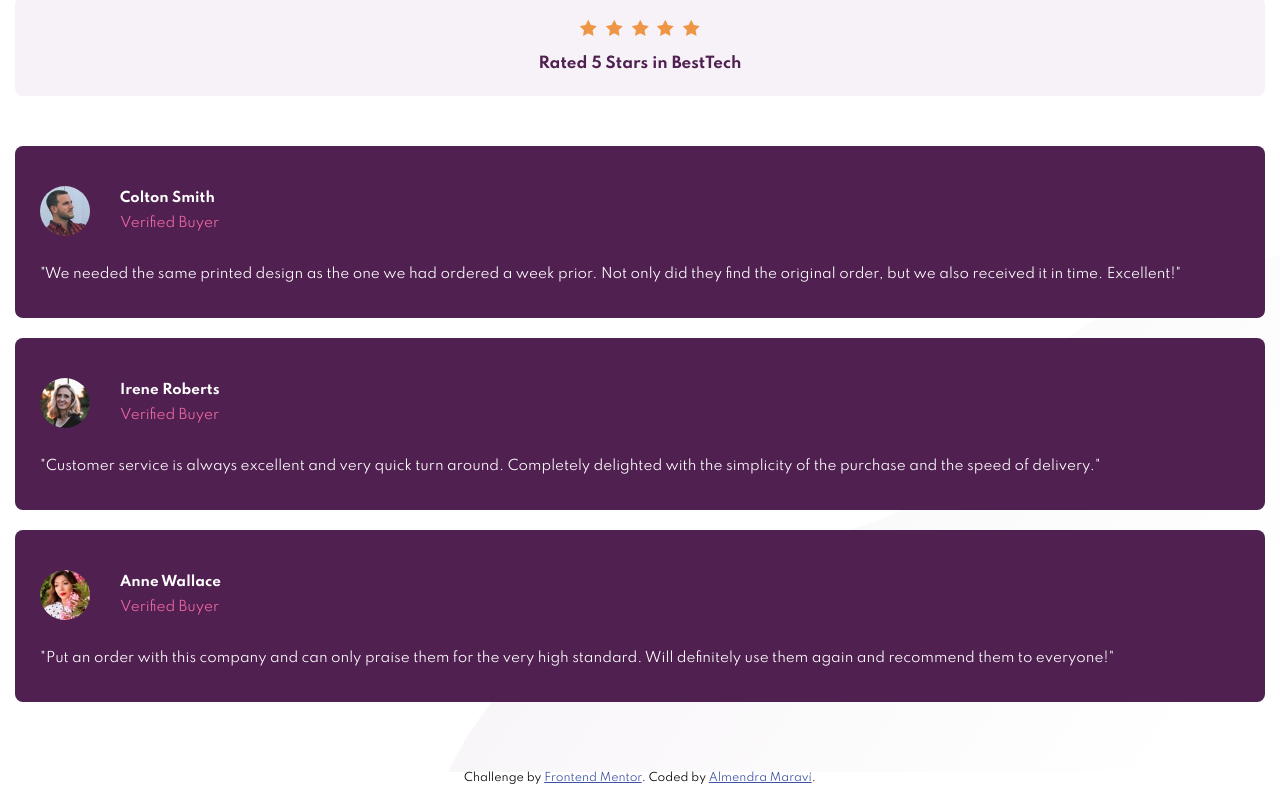
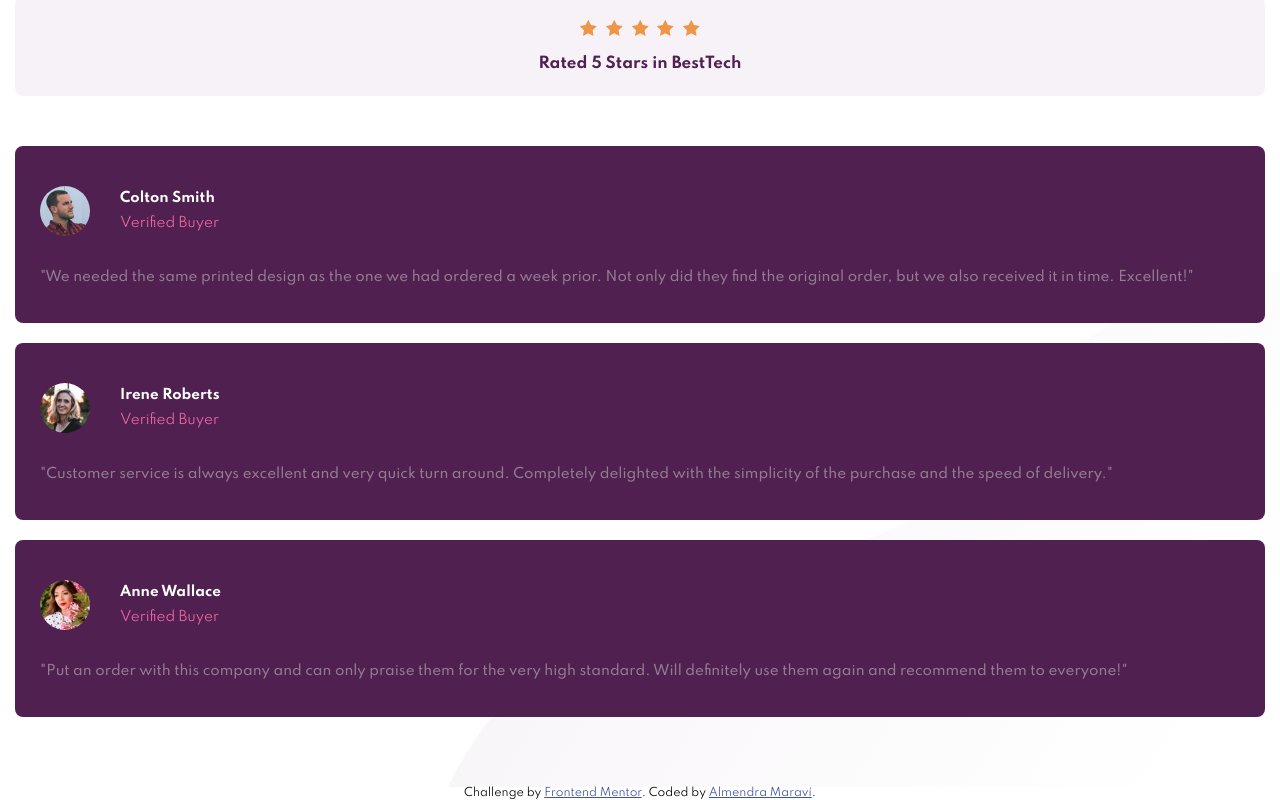
Before and after one commit to AlmeAld/social-proof-section-master, a plain HTML site: page index.html in a window 1280 px wide. Shown: the part 449-1249 px from the top of the page. Drawn offline with Linux system fonts and the light colour scheme.

Commit message:
añadiendo color y espacio a los card--testimonials

```diff
--- a/index.html
+++ b/index.html
@@ -71,7 +71,7 @@
                   <p class="coments--header-verified">Verified Buyer</p>
                 </div>
               </div>
-              <p>
+              <p class="cards-coment-text">
                 "We needed the same printed design as the one we had ordered a
                 week prior. Not only did they find the original order, but we
                 also received it in time. Excellent!"
@@ -85,7 +85,7 @@
                   <p class="coments--header-verified">Verified Buyer</p>
                 </div>
               </div>
-              <p>
+              <p class="cards-coment-text">
                 "Customer service is always excellent and very quick turn
                 around. Completely delighted with the simplicity of the purchase
                 and the speed of delivery."
@@ -99,7 +99,7 @@
                   <p class="coments--header-verified">Verified Buyer</p>
                 </div>
               </div>
-              <p>
+              <p class="cards-coment-text">
                 "Put an order with this company and can only praise them for the
                 very high standard. Will definitely use them again and recommend
                 them to everyone!"
--- a/style.css
+++ b/style.css
@@ -91,7 +91,11 @@ body {
   border-radius: 8px;
   margin-top: 20px;
 }
-
+.cards-coment-text {
+  line-height: 22px;
+  color: var(--magenta-color);
+  font-weight: 500;
+}
 .cards--coments-header {
   display: flex;
   height: 60px;
```
